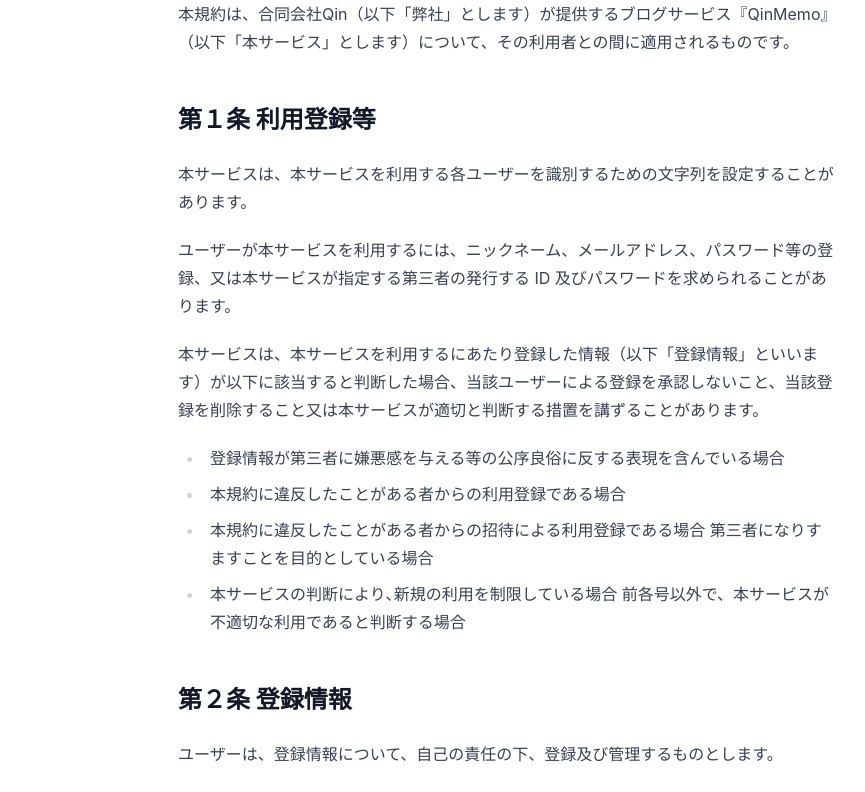
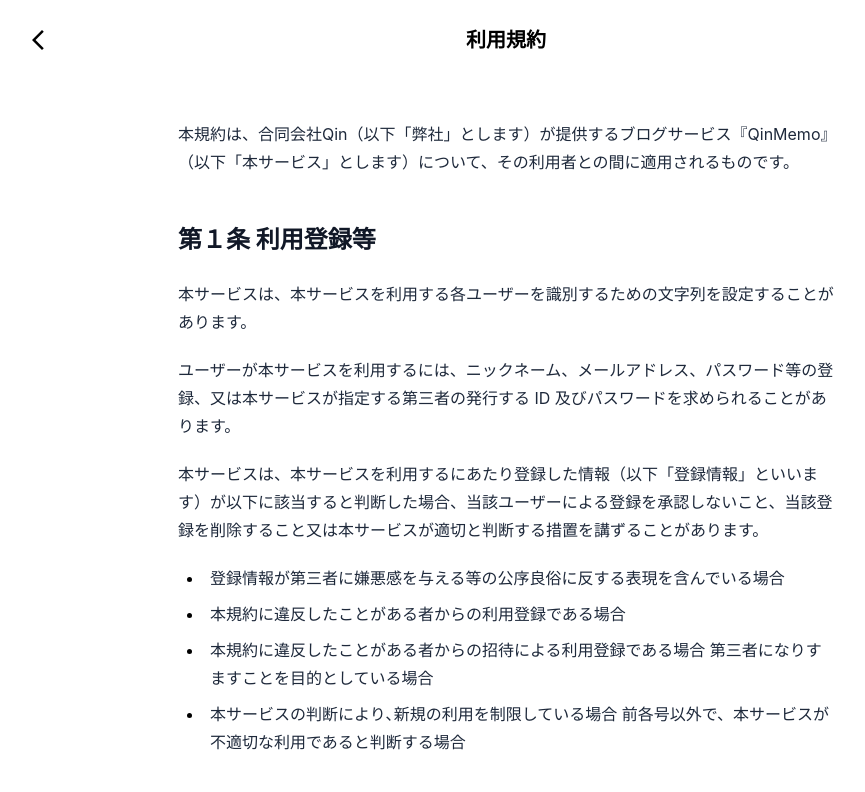
Before and after one commit to qinmemo-j1/qinmemo-j1, a Next.js app: page /mypage/support/terms in a window 1280 px wide. Shown: the top 792 px of the page, without its empty margins (134-999 px from the left). Built offline with nearby package versions, Linux system fonts and the light colour scheme.

Commit message:
✨ 利用規約ページ作成

```diff
--- a/src/pages/mypage/support/privacy/index.tsx
+++ b/src/pages/mypage/support/privacy/index.tsx
@@ -5,7 +5,7 @@
   return (
     <>
       <MyPageHeader name="プライバシーポリシー" />
-      <div className="py-10 mx-auto text-slate-800 marker:text-black prose ">
+      <div className="py-10 mx-auto text-slate-800 marker:text-black dark:text-[#C2C6D2] dark:marker:text-gray-400 prose dark:prose-invert ">
         <p>
           合同会社Qin（以下「弊社」とします）は、個人情報が人格尊重の理念の下に慎重に取扱われるべきものであることに鑑み、個人情報を保護することが弊社の事業活動の基本であり、社会的責務であると認識し、以下の方針に基づき個人情報の保護に努めます。
         </p>
--- a/src/pages/mypage/support/terms/index.tsx
+++ b/src/pages/mypage/support/terms/index.tsx
@@ -1,9 +1,11 @@
-import { AccountLayout } from "@/layouts/AccountLayout";
 import React from "react";
+import { MyPageHeader } from "src/components/MyPageHeader";
 
 const Terms = () => {
   return (
-    <div className="mx-auto prose">
+    <>
+      <MyPageHeader name="利用規約" />
+      <div className="py-10 mx-auto text-slate-800 marker:text-black dark:text-[#C2C6D2] dark:marker:text-gray-400 prose dark:prose-invert">
         <p>
           本規約は、合同会社Qin（以下「弊社」とします）が提供するブログサービス『QinMemo』（以下「本サービス」とします）について、その利用者との間に適用されるものです。
         </p>
@@ -347,10 +349,8 @@
         </p>
         <p>2021 年 10 月 1 日 改定</p>
       </div>
+    </>
   );
 };
 
-const title = "利用規約";
-Terms.getLayout = (page: any) => AccountLayout(page, title);
-
 export default Terms;
```
Lines whose indentation alone changed are shown as unchanged.
